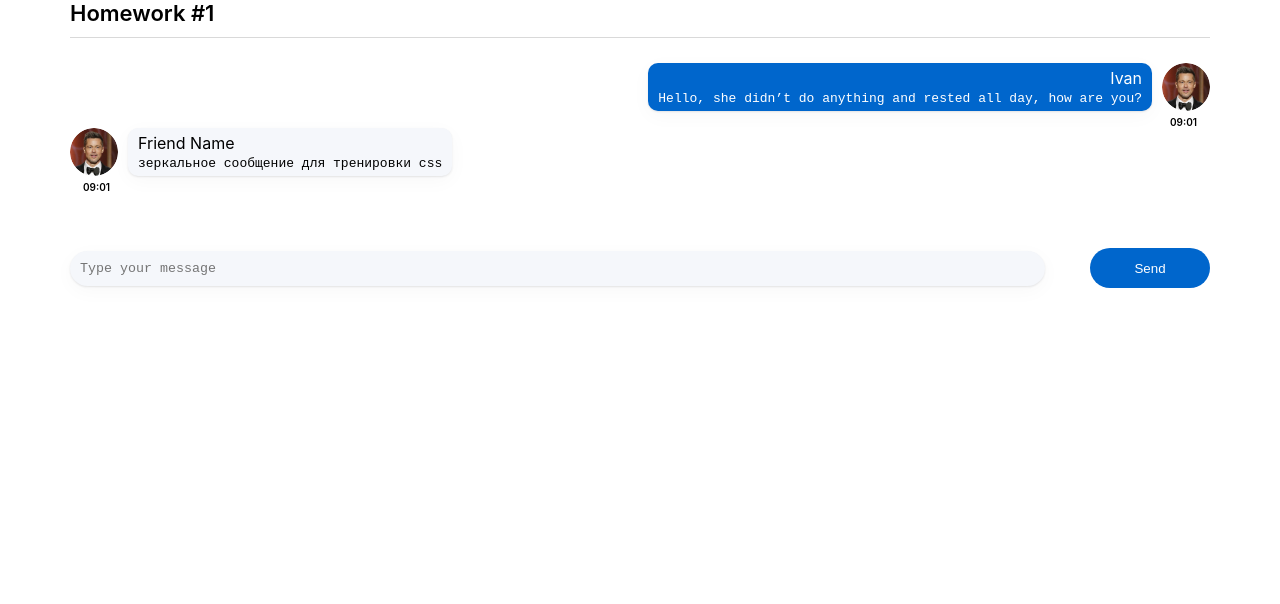
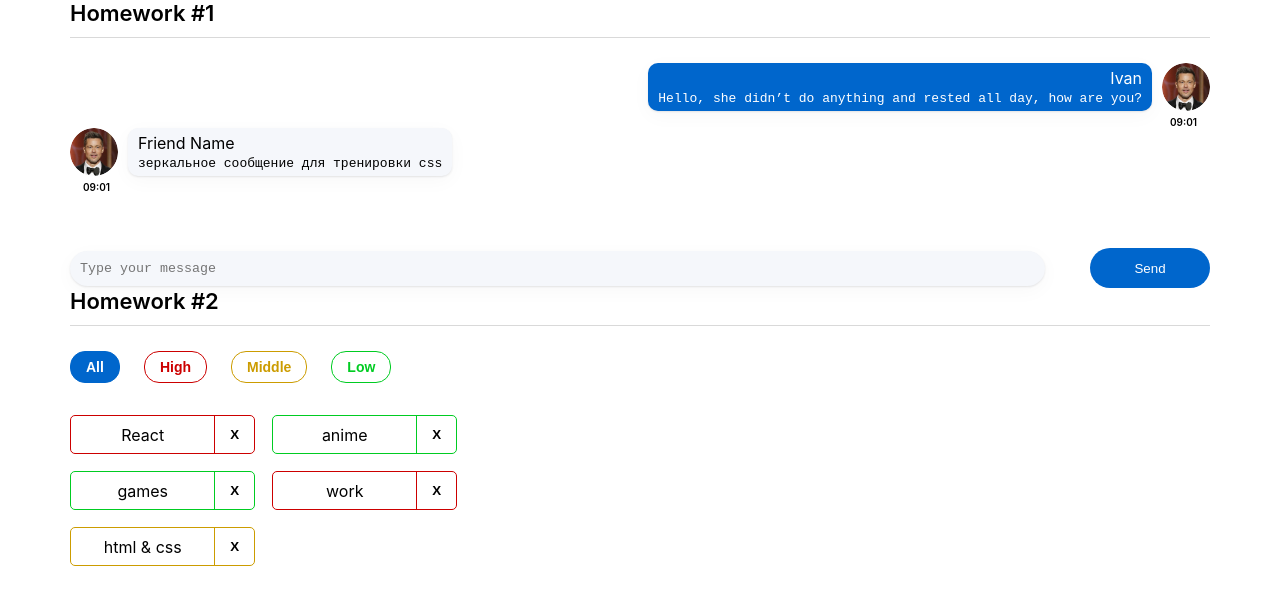
Before and after one commit to maksuchiha/hw_1, a React (Create React App) app: page / in a window 1280 px wide. Shown: the top 604 px of the page. Built offline with nearby package versions, Linux system fonts and the light colour scheme.

Commit message:
hw2 complete

```diff
--- a/src/s1-main/App.tsx
+++ b/src/s1-main/App.tsx
@@ -1,13 +1,14 @@
 import React from 'react'
 import s from './App.module.css'
 import HW1 from '../s2-homeworks/hw01/HW1'
+import HW2 from '../s2-homeworks/hw02/HW2';
 
 function App() {
     return (
         <div className={s.App}>
             <HW1/>
             {/*раскомментировать по ходу выполнения*/}
-            {/*<HW2/>*/}
+            <HW2/>
             {/*<HW3/>*/}
             {/*<HW4/>*/}
 
--- a/src/s2-homeworks/hw01/message/Message.tsx
+++ b/src/s2-homeworks/hw01/message/Message.tsx
@@ -12,7 +12,6 @@ export type MessagePropsType = {
 
 // нужно отобразить приходящие данные
 const Message = (props: MessagePropsType) => {
-    console.log(props)
     return (
         <div id={'hw1-message-' + props.message.id} className={s.message}>
             <div className={s.imageAndText}>
--- a/src/s2-homeworks/hw02/HW2.tsx
+++ b/src/s2-homeworks/hw02/HW2.tsx
@@ -17,16 +17,16 @@ import s2 from '../../s1-main/App.module.css'
 * */
 
 // types
-export type AffairPriorityType = any // need to fix any
+export type AffairPriorityType = string // need to fix any
 export type AffairType = {
-    _id: any // need to fix any
-    name: any // need to fix any
+    _id: number // need to fix any
+    name: string // need to fix any
     priority: AffairPriorityType
 }
 export type FilterType = 'all' | AffairPriorityType
 
 // constants
-const defaultAffairs: any = [ // need to fix any
+const defaultAffairs: Array<AffairType> = [ // need to fix any
     {_id: 1, name: 'React', priority: 'high'}, // студенты могут изменить содержимое name и количество элементов в массиве, ...priority не менять!
     {_id: 2, name: 'anime', priority: 'low'},
     {_id: 3, name: 'games', priority: 'low'},
@@ -35,14 +35,13 @@ const defaultAffairs: any = [ // need to fix any
 ]
 
 // pure helper functions
-export const filterAffairs = (affairs: any, filter: any): any => { // need to fix any
+export const filterAffairs = (affairs: Array<AffairType>, filter: string): Array<AffairType> => { // need to fix any
 
-
-    return affairs // need to fix
+    return filter !== 'all' ? affairs.filter((item: AffairType) => item.priority === filter) : affairs // need to fix
 }
 export const deleteAffair = (affairs: any, _id: any): any => { // need to fix any
 
-    return affairs // need to fix
+    return affairs.filter((item: any)=> item._id !== _id) // need to fix
 }
 
 function HW2() {
@@ -51,6 +50,8 @@ function HW2() {
 
     const filteredAffairs = filterAffairs(affairs, filter)
     const deleteAffairCallback = (_id: any) => { // need to fix any
+        setAffairs(affairs.filter((item: any)=> item._id !== _id))
+        deleteAffair(affairs, _id)
         // need to fix
     }
 
@@ -61,8 +62,8 @@ function HW2() {
                 <Affairs
                     data={filteredAffairs}
                     setFilter={setFilter}
+                    filter={filter}
                     deleteAffairCallback={deleteAffairCallback}
-                    filter={filter}
                 />
             </div>
         </div>
--- a/src/s2-homeworks/hw02/affairs/Affairs.tsx
+++ b/src/s2-homeworks/hw02/affairs/Affairs.tsx
@@ -4,7 +4,7 @@ import {AffairType, FilterType} from '../HW2'
 import s from './Affairs.module.css'
 
 type AffairsPropsType = {
-    data: any // need to fix any
+    data: Array<AffairType> // need to fix any
     setFilter: any
     deleteAffairCallback: any
     filter: FilterType
@@ -12,16 +12,16 @@ type AffairsPropsType = {
 
 function Affairs(props: AffairsPropsType) {
     const setAll = () => {
-        // need to fix
+        props.setFilter('all')
     }
     const setHigh = () => {
-        // need to fix
+        props.setFilter('high')
     }
     const setMiddle = () => {
-        // need to fix
+        props.setFilter('middle')
     }
     const setLow = () => {
-        // need to fix
+        props.setFilter('low')
     }
 
     const cnAll = s.button + ' ' + s.all + (props.filter === 'all' ? ' ' + s.active : '')
--- a/src/s2-homeworks/hw02/affairs/affair/Affair.tsx
+++ b/src/s2-homeworks/hw02/affairs/affair/Affair.tsx
@@ -10,8 +10,8 @@ type AffairPropsType = {
 }
 
 function Affair(props: AffairPropsType) {
-    const deleteCallback = () => {
-        // need to fix
+    const deleteCallback = (click: any) => {
+        props.deleteAffairCallback(click)
     }
 
     const nameClass = s.name + ' ' + s2[props.affair.priority]
@@ -24,7 +24,7 @@ function Affair(props: AffairPropsType) {
             className={affairClass}
         >
             <div id={'hw2-name-' + props.affair._id} className={nameClass}>
-                {/*создаёт студент*/}
+                {props.affair.name}
 
                 {/**/}
             </div>
@@ -37,6 +37,7 @@ function Affair(props: AffairPropsType) {
             <button
                 id={'hw2-button-delete-' + props.affair._id}
                 className={buttonClass}
+                onClick={() => deleteCallback(props.affair._id)}
                 // need to fix
 
             >
```
Also changed, not shown: 11 other files (tests, documents, lock files or other folders).
